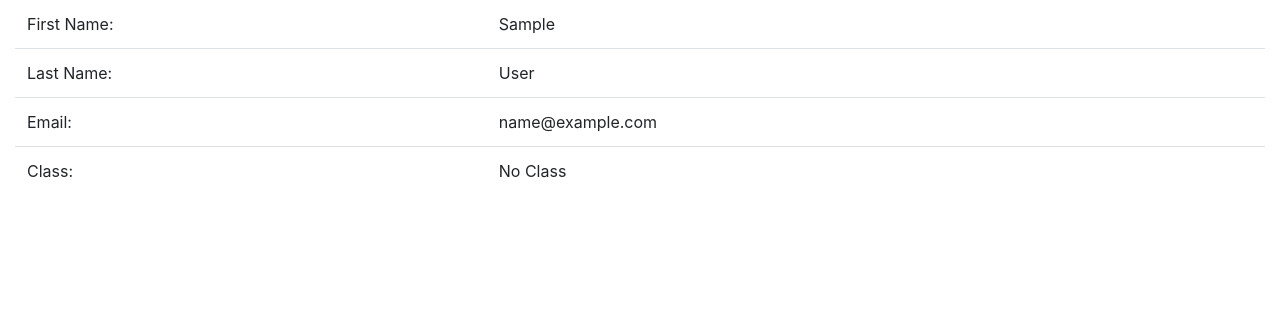
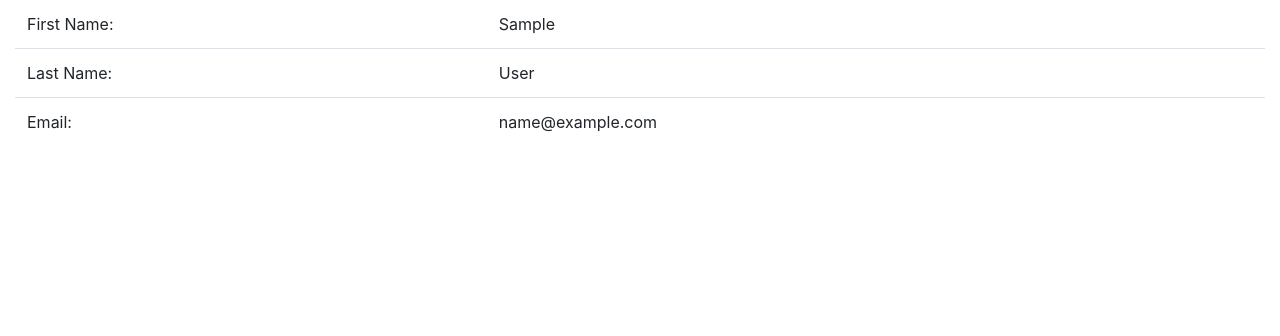
Before and after one commit to barackmaund1/django_student_information_system, a Django app: page /users/profile/ in a window 1280 px wide. Shown: the part 141-477 px from the top of the page. Run offline with Django 3.2, Linux system fonts and the light colour scheme; the visitor is signed in with stand-in values (Sample User, id 1); parts of the project's set-up code (start-up, migrations or seed data) failed here and were passed over; some libraries are stand-ins or nearby versions.

Commit message:
Remove {% else %} from class group section in profile.
If there's no class group associated with the user, there is no need to show the field.

```diff
--- a/SIS/sis_users/templates/sis_users/profile.html
+++ b/SIS/sis_users/templates/sis_users/profile.html
@@ -53,15 +53,6 @@
                                                     {{  user.student.class_group }}
                                                 </td>
                                             </tr>
-                                        {% else %}
-                                            <tr>
-                                                <td>
-                                                    Class:
-                                                </td>
-                                                <td>
-                                                    No Class
-                                                </td>
-                                            </tr>
                                         {% endif %}
                                     </tbody>
                                 </table>
```
